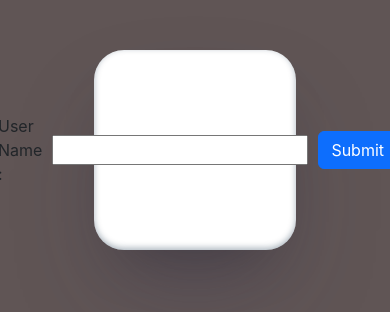
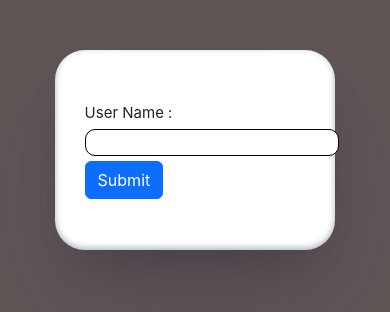
Before and after one commit to Jothishwar/github-pinned-repos, a React (Create React App) app: page / in a window 390 px wide. Shown: the top 312 px of the page. Built offline with nearby package versions, Linux system fonts and the light colour scheme.

Commit message:
added responsiveness

```diff
--- a/src/App.css
+++ b/src/App.css
@@ -11,6 +11,7 @@ body{
 	flex-direction: column;
 	justify-content: center;
 	align-items: center;
+	width: 90vw;
 }
 
 .input_container{
@@ -29,6 +30,16 @@ body{
 }
 .input_container button{
 	margin-left:10px;
+	margin: 5px;
+}
+.input_container input{
+	border-radius: 10px;
+	padding-left: 10px;
+	outline: none;
+	border: 1px solid black;
+}
+.input_container input:hover{
+	outline: none;
 }
 h2{
 	color: white;
@@ -110,3 +121,23 @@ a:hover{
 .card_body p{
 	font-size: medium;
 }
+
+@media(max-width:768px){
+	body{
+		font-size: 15px;
+	}
+	.input_container{
+		width: 80%;
+	}
+}
+
+@media(max-width:426px){
+	.input_container{
+		flex-direction: column;
+		width: 80%;
+		align-items: flex-start;
+	}
+	.input_container p,.input_container input,.input_container button{
+		margin-left: 30px;
+	}
+}
```
